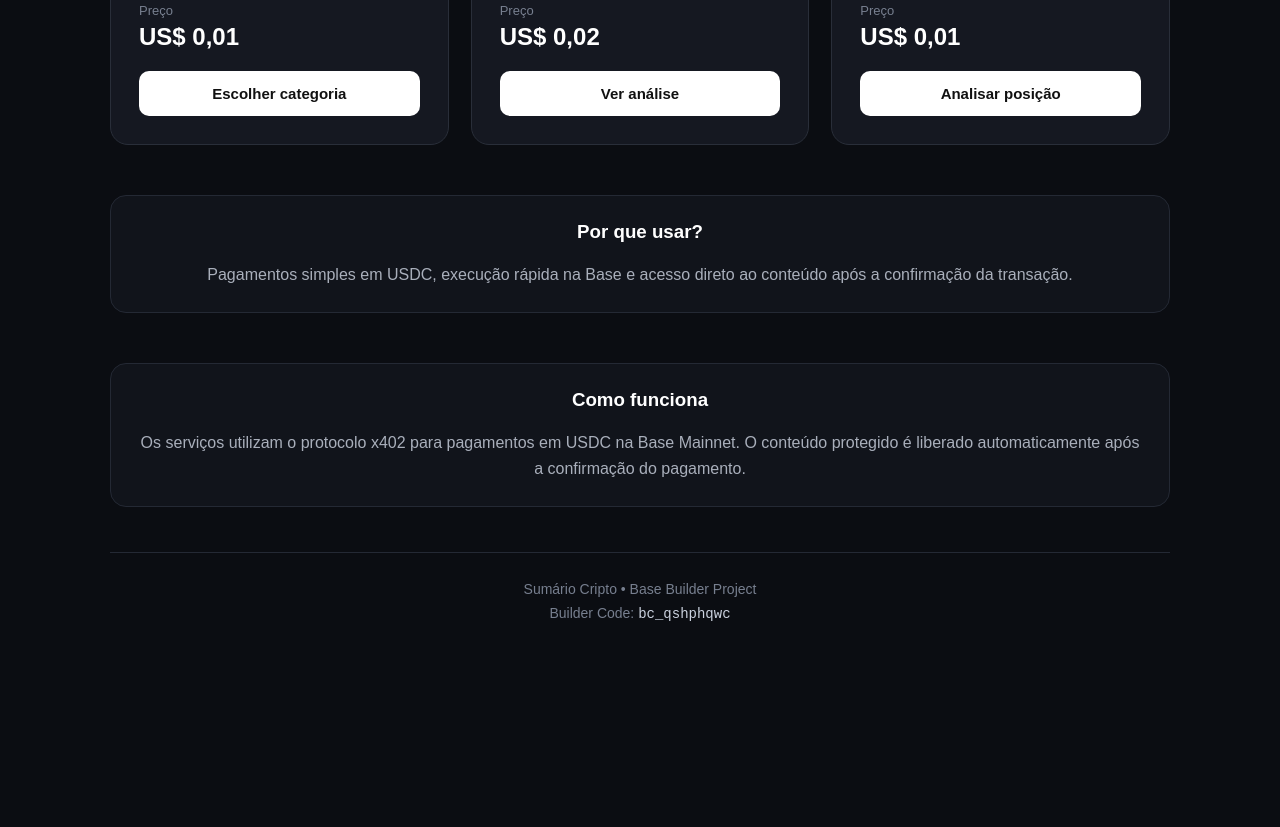
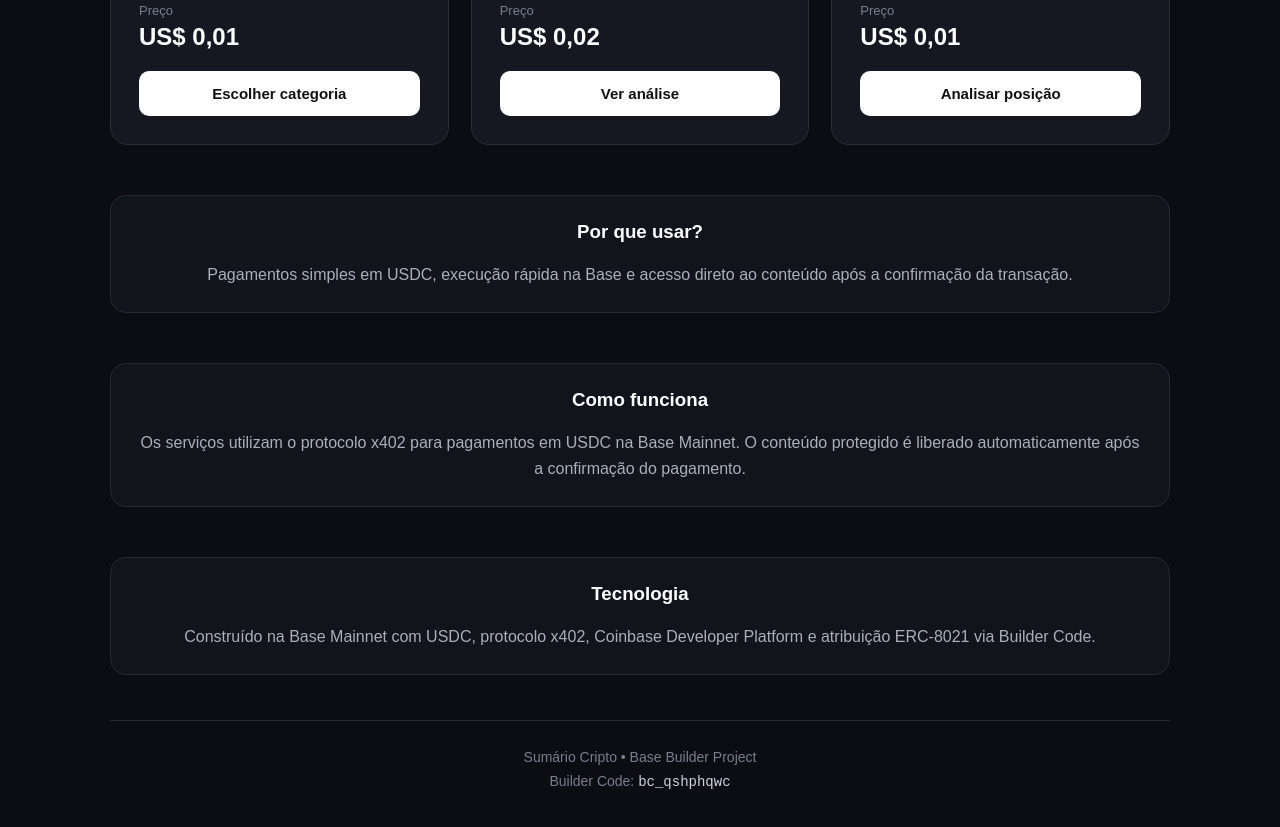
Before and after one commit to glauber-egalon/sumario-cripto-base, a website: page x402-api/public/index.html in a window 1280 px wide. Shown: the part 552-1379 px from the top of the page. Before the commit the page ends 1239 px from the top, so only its background shows below. Drawn offline with Linux system fonts and the light colour scheme.

Commit message:
Add PayAPI technology section

```diff
--- a/x402-api/public/index.html
+++ b/x402-api/public/index.html
@@ -263,6 +263,14 @@
 
     </section>
 
+    <section class="info">
+      <h3>Tecnologia</h3>
+
+      <p>
+        Construído na Base Mainnet com USDC, protocolo x402,
+        Coinbase Developer Platform e atribuição ERC-8021 via Builder Code.
+      </p>
+    </section>
 
     <footer>
 
```
